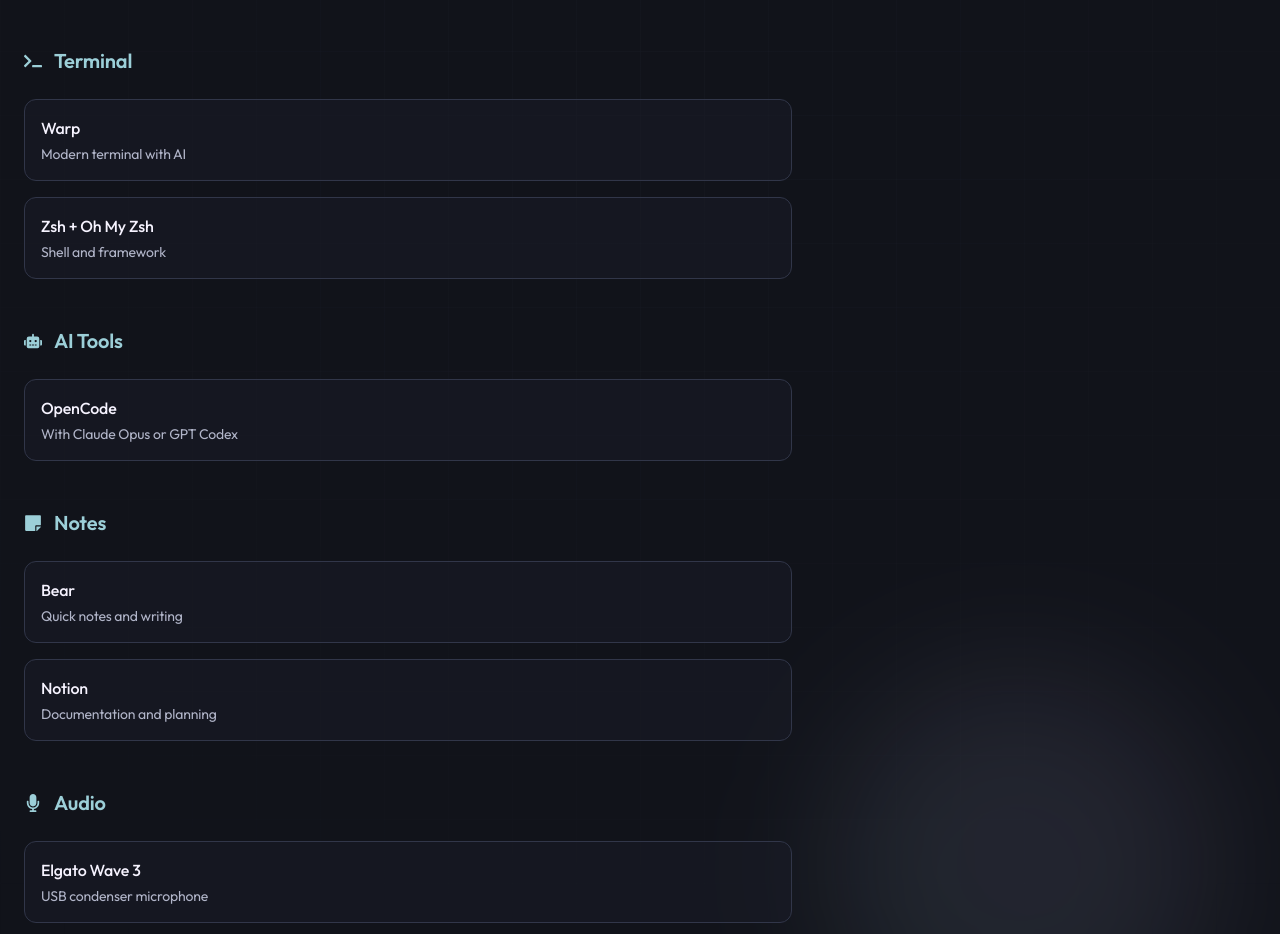
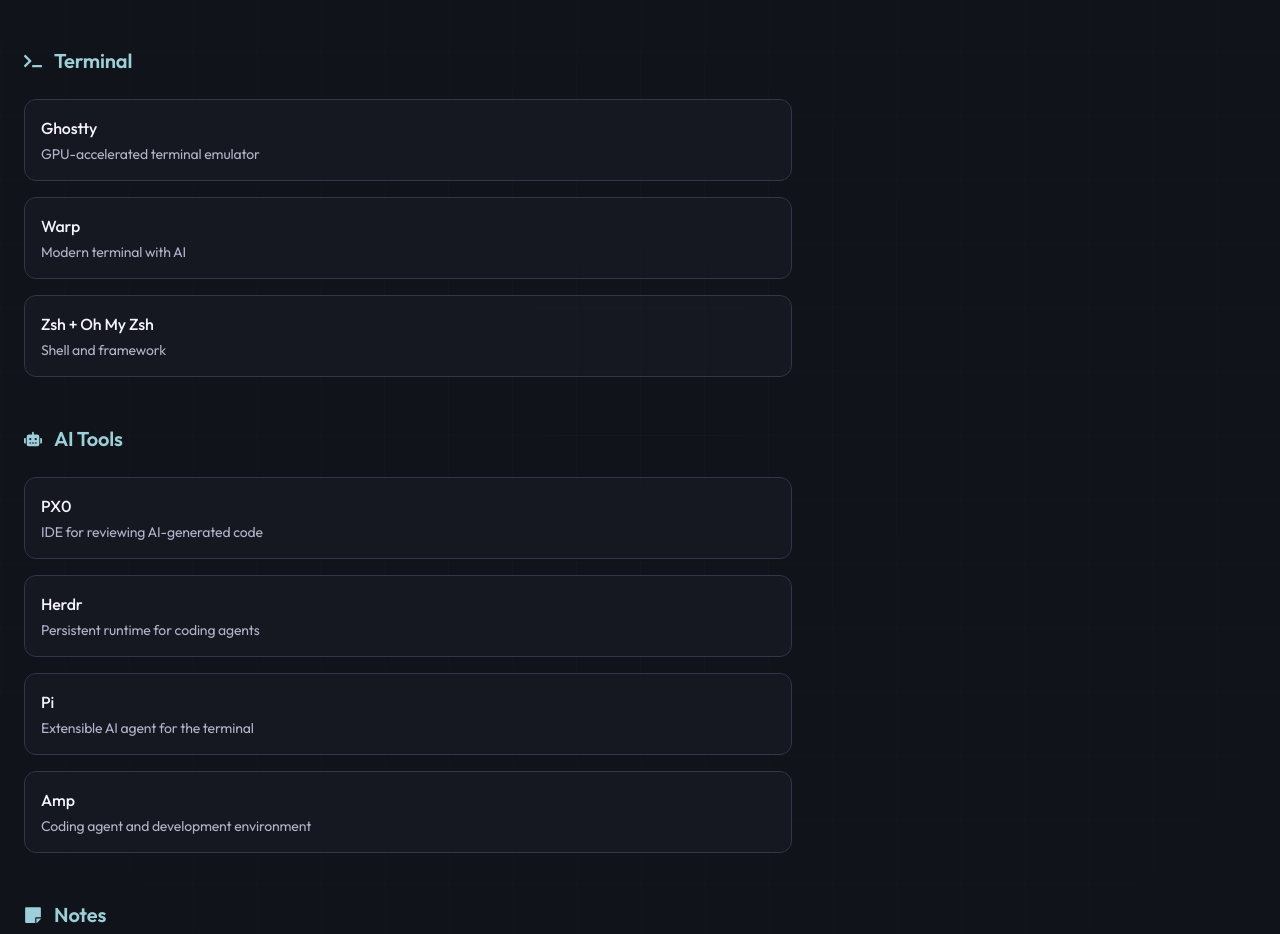
Before and after one commit to InfernapeXavier/InfernapeXavier.github.io, a Next.js app: page /uses in a window 1280 px wide. Shown: the part 1198-2132 px from the top of the page. Built offline with nearby package versions, Linux system fonts and the light colour scheme.

Commit message:
feat(uses): add current tools
Amp-Thread-ID: https://ampcode.com/threads/T-01a171f3-059e-70b0-b6aa-030691032df6

```diff
--- a/src/app/uses/page.tsx
+++ b/src/app/uses/page.tsx
@@ -82,6 +82,11 @@
     icon: <FaTerminal />,
     items: [
       {
+        name: "Ghostty",
+        description: "GPU-accelerated terminal emulator",
+        url: "https://ghostty.org",
+      },
+      {
         name: "Warp",
         description: "Modern terminal with AI",
         url: "https://warp.dev",
@@ -98,9 +103,24 @@
     icon: <FaRobot />,
     items: [
       {
-        name: "OpenCode",
-        description: "With Claude Opus or GPT Codex",
-        url: "https://opencode.ai",
+        name: "PX0",
+        description: "IDE for reviewing AI-generated code",
+        url: "https://px0.ai",
+      },
+      {
+        name: "Herdr",
+        description: "Persistent runtime for coding agents",
+        url: "https://herdr.dev",
+      },
+      {
+        name: "Pi",
+        description: "Extensible AI agent for the terminal",
+        url: "https://pi.dev",
+      },
+      {
+        name: "Amp",
+        description: "Coding agent and development environment",
+        url: "https://ampcode.com",
       },
     ],
   },
@@ -140,6 +160,11 @@
     title: "Email",
     icon: <FaEnvelope />,
     items: [
+      {
+        name: "Superhuman",
+        description: "Fast email client",
+        url: "https://superhuman.com",
+      },
       {
         name: "Spark",
         description: "Smart email client",
```
